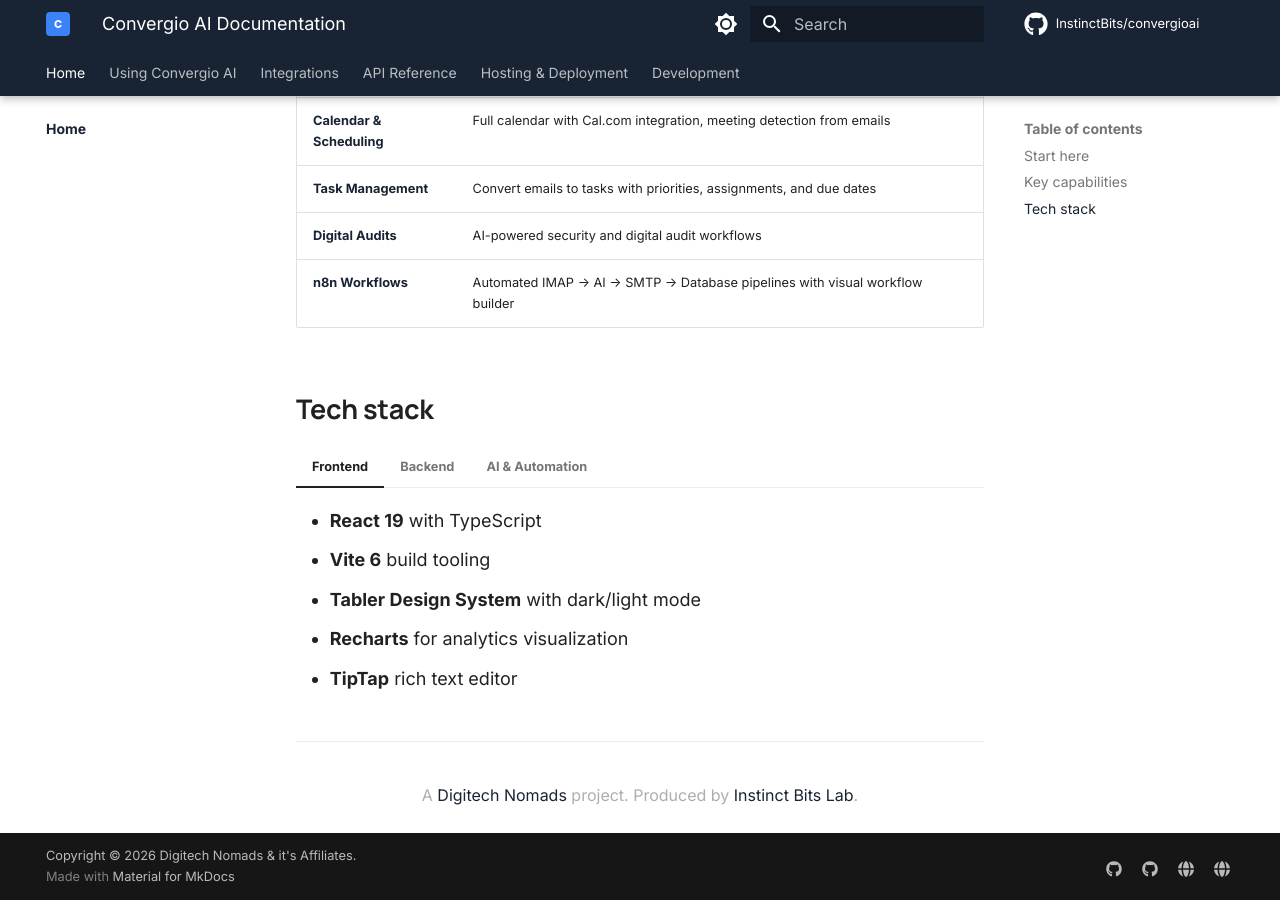
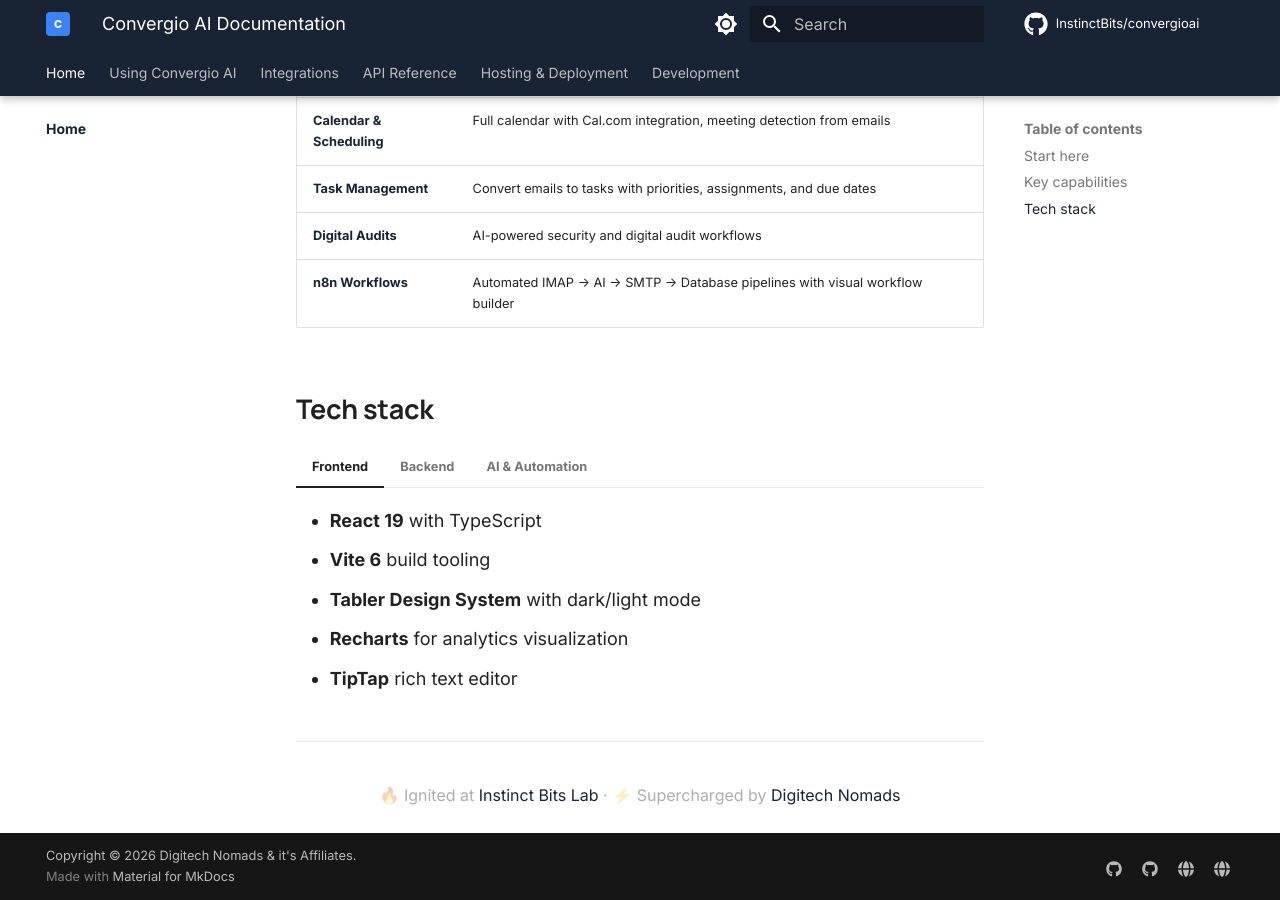
Before and after one commit to InstinctBits/convergioai-docs, an MkDocs documentation site: the page built from docs/index.md, in a window 1280 px wide and 900 px high, scrolled down 1729 px. Built offline with MkDocs 1.6.1 and Material for MkDocs 9.7.7, drawn with Linux system fonts in a browser that asks for light colours; comment, search, counter and statistics services are not loaded; the version menu is left out.

Commit message:
chore: update homepage tagline
Co-Authored-By: Claude Opus 4.6 <noreply@anthropic.com>

```diff
--- a/docs/index.md
+++ b/docs/index.md
@@ -110,5 +110,5 @@ New to Convergio AI? Follow this path:
 ---
 
 <div style="text-align: center; margin-top: 2rem; color: var(--md-default-fg-color--lighter); font-size: 0.8rem;" markdown>
-A [Digitech Nomads](https://digitechnomads.com){ target="_blank" } project. Produced by [Instinct Bits Lab](https://instinctbits.com){ target="_blank" }.
+🔥 Ignited at [Instinct Bits Lab](https://instinctbits.com){ target="_blank" } · ⚡ Supercharged by [Digitech Nomads](https://digitechnomads.com){ target="_blank" }
 </div>
```
